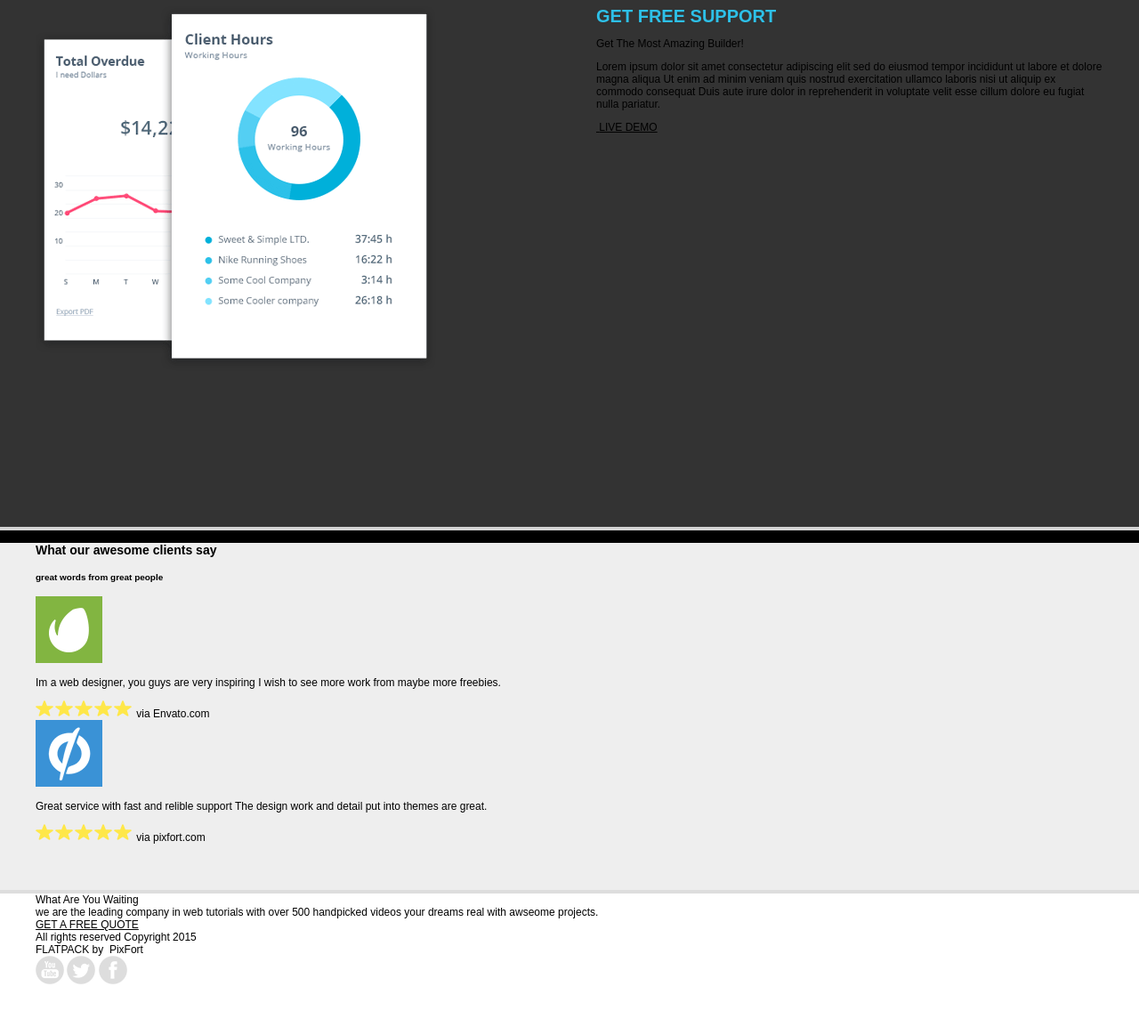
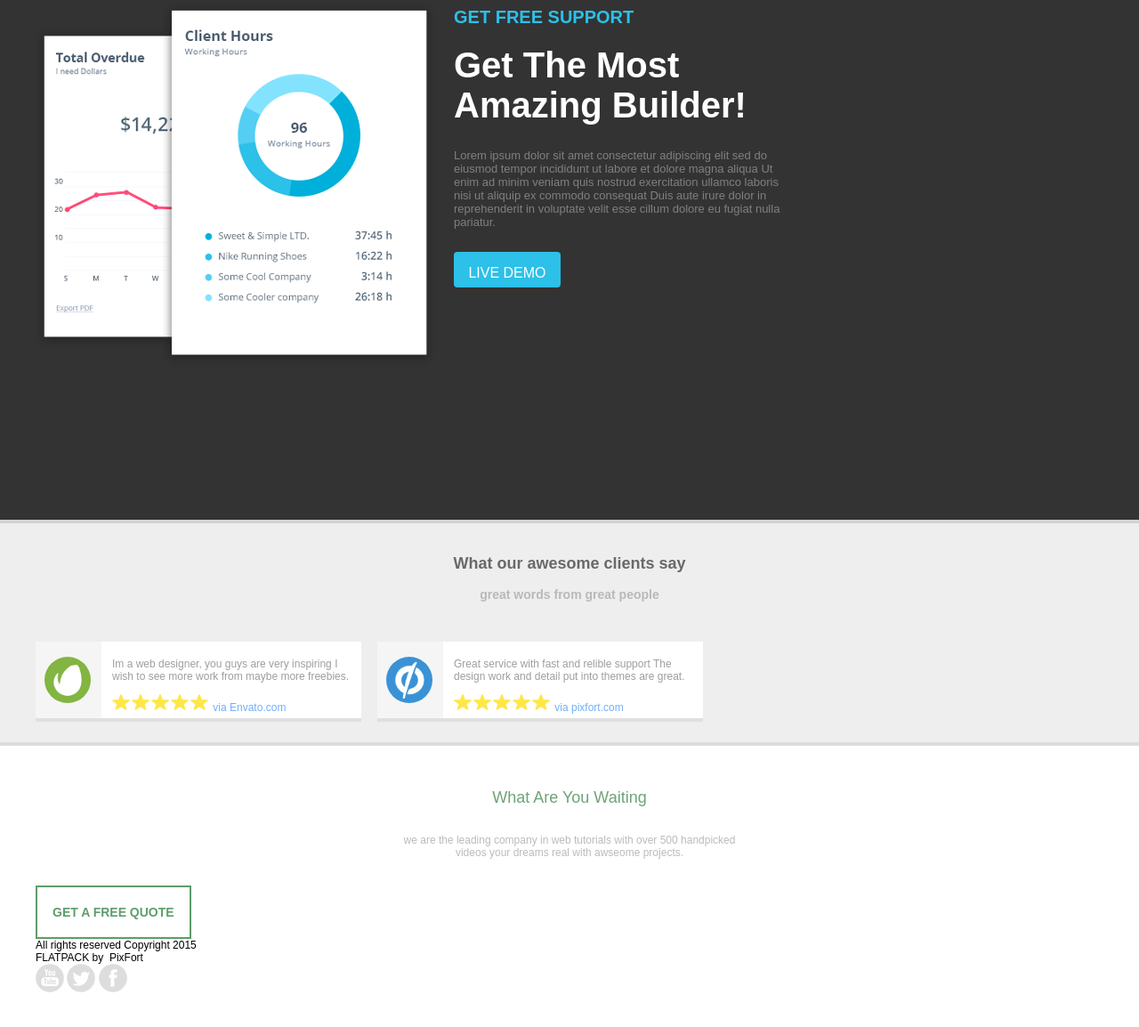
Before and after one commit to PhamTienLoc/BaiThucHanh, a plain HTML site: page page a/index.html in a window 1280 px wide. Shown: the part 162-1316 px from the top of the page at 89% size. Drawn offline with Linux system fonts and the light colour scheme.

Commit message:
Update index3.html

```diff
--- a/page a/css/style.css
+++ b/page a/css/style.css
@@ -1,8 +1,11 @@
+* {
+    box-sizing: border-box;
+}
+
 body {
     margin: 0;
     padding: 0;
     font-size: 12px;
-    background-color: black;
     font-family: Arial, Helvetica, sans-serif;
 }
 
@@ -10,6 +13,8 @@ a, p {
     font-size: 12px;
     color: black;
 }
+
+/*section_normal_1*/
 
 #section_normal_1 {
     height: 80px;
@@ -43,6 +48,8 @@ a, p {
     margin-right: 5px;
 }
 
+/*section_normal_4_2*/
+
 #section_normal_4_2 {
     height: 670px;
     background-color: #333333;
@@ -50,16 +57,16 @@ a, p {
 }
 
 #section_normal_4_2 .alpha {
-    width: 540px;
+    width: auto;
     float: left;
     padding-top: 85px
 }
 
 #section_normal_4_2 .omega {
-    width: 570px;
-    float: right;
+    width: 370px;
+    float: left;
     margin-left: 20px;
-    padding-top: 85px
+    padding-top: 90px
 }
 
 #section_normal_4_2 .omega .blue_text {
@@ -68,34 +75,192 @@ a, p {
     color: #2dc0e8;
 }
 
-#section_normal_4_2 .omega .big_title .bold_text .editContent {
-    font-size: 20px;
-    font-weight: bold;
+#section_normal_4_2 .omega .big_title {
+    margin-top: 20px;
+    margin-bottom: 0px;
+    font-size: 40px;
+    font-weight: 600;
     color: #ffffff;
 }
-#section_normal_4_2 .omega .pixicon-eye{
+
+#section_normal_4_2 .omega .normal_text {
+    margin-top: 26px;
+    margin-bottom: 26px;
+    font-size: 13px;
+    color: #808080;
+}
+
+#section_normal_4_2 .omega .pix_button {
+    height: 40px;
+    width: 120px;
     background-color: #2dc0e8; /* Green */
     border: none;
-    color: #2dc0e8;
-    /*padding: 20px;*/
     text-align: center;
     text-decoration: none;
     display: inline-block;
-    font-size: 16px;
-    /*margin: 4px 2px;*/
     cursor: pointer;
     border-radius: 4px;
+    padding-top: 15px;
+    padding-bottom: 15px;
 }
 
+#section_normal_4_2 .omega span {
+    font-size: 16px;
+    color: white;
+}
+
+#section_normal_4_2 .omega i.pi.pixicon-eye {
+    height: 11px;
+    width: 14px;
+    color: white;
+}
+
+/*section_normal_6*/
+
 #section_normal_6 {
-    height: 390px;
+    height: 250px;
     background-color: #eeeeee;
     border-bottom: solid 4px #dddddd;
 }
 
+#section_normal_6 .L1_style {
+    color: #696969;
+    font-size: 18px;
+    text-align: center;
+    padding-top: 35px;
+    margin: 0px;
+    font-weight: 600;
+}
+
+#section_normal_6 .L2_style {
+    color: #b9b9b9;
+    font-size: 14px;
+    text-align: center;
+    padding-top: 16px;
+    margin: 0px;
+}
+
+#section_normal_6 .txt {
+    color: #9e9e9e;
+}
+
+#section_normal_6 .alpha {
+    background-color: #ffffff;
+    width: auto;
+    height: 90px;
+    float: left;
+    margin-top: 45px;
+    border-bottom: solid 4px #e0e0e0;
+}
+
+#section_normal_6 .alpha .b_style {
+    background-color: #f5f5f5;
+    height: 90px;
+    width: 74px;
+    float: left;
+    padding: 17px 10px 17px 10px;
+    border-bottom: solid 4px #e0e0e0;
+}
+
+#section_normal_6 .alpha .b_style img {
+    height: 52px;
+    width: 52px;
+    border-radius: 50%;
+}
+
+#section_normal_6 .alpha .txt_style {
+    margin-left: 12px;
+    width: 280px;
+    float: left;
+}
+
+#section_normal_6 .alpha .txt {
+    margin-top: 18px;
+}
+
+#section_normal_6 .alpha span.pix_text {
+    color: #6faffc;
+}
+
+#section_normal_6 .omega {
+    background-color: #ffffff;
+    width: auto;
+    height: 90px;
+    float: left;
+    margin-top: 45px;
+    border-bottom: solid 4px #e0e0e0;
+    margin-left: 18px;
+}
+
+#section_normal_6 .omega .b_style {
+    background-color: #f5f5f5;
+    height: 90px;
+    width: 74px;
+    float: left;
+    padding: 17px 10px 17px 10px;
+    border-bottom: solid 4px #e0e0e0;
+}
+
+#section_normal_6 .omega .b_style img {
+    height: 52px;
+    width: 52px;
+    border-radius: 50%;
+}
+
+#section_normal_6 .omega .txt_style {
+    margin-left: 12px;
+    width: 280px;
+    float: left;
+}
+
+#section_normal_6 .omega .txt {
+    margin-top: 18px;
+}
+
+#section_normal_6 .omega .pix_text {
+    color: #6faffc;
+}
+
+/*section_agency_5*/
+
 #section_agency_5 {
-    height: 570px;
+    height: 365px;
     background-color: #ffffff;
+}
+
+#section_agency_5 .f1_style {
+    color: #6ca477;
+    font-size: 18px;
+    text-align: center;
+    padding-top: 48px;
+    font-weight: 400;
+}
+
+#section_agency_5 .f2_style {
+    color: #bbbbbb;
+    font-size: 12px;
+    width: 400px;
+    text-align: center;
+    margin-left: auto;
+    margin-right: auto;
+    padding-top: 30px;
+}
+
+#section_agency_5 .second_link {
+    background-color: #ffffff;
+    border: 2px solid #5e9c6b;
+    padding: 20px 17px;
+    text-align: center;
+    display: inline-block;
+    cursor: pointer;
+    margin-top: 30px;
+}
+
+#section_agency_5 a.slow_fade {
+    font-size: 14px;
+    font-weight: bold;
+    color: #609d6d;
+    text-decoration: none;
 }
 
 .container {
```
